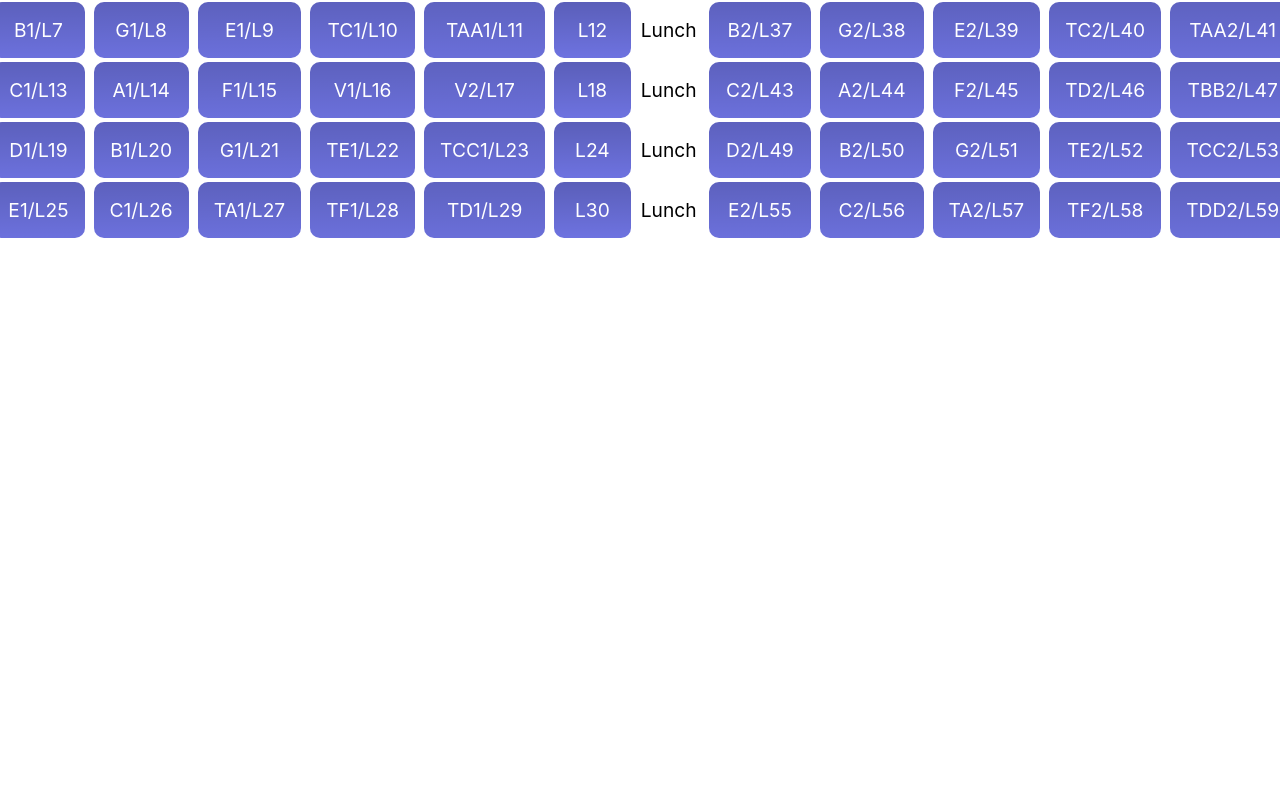
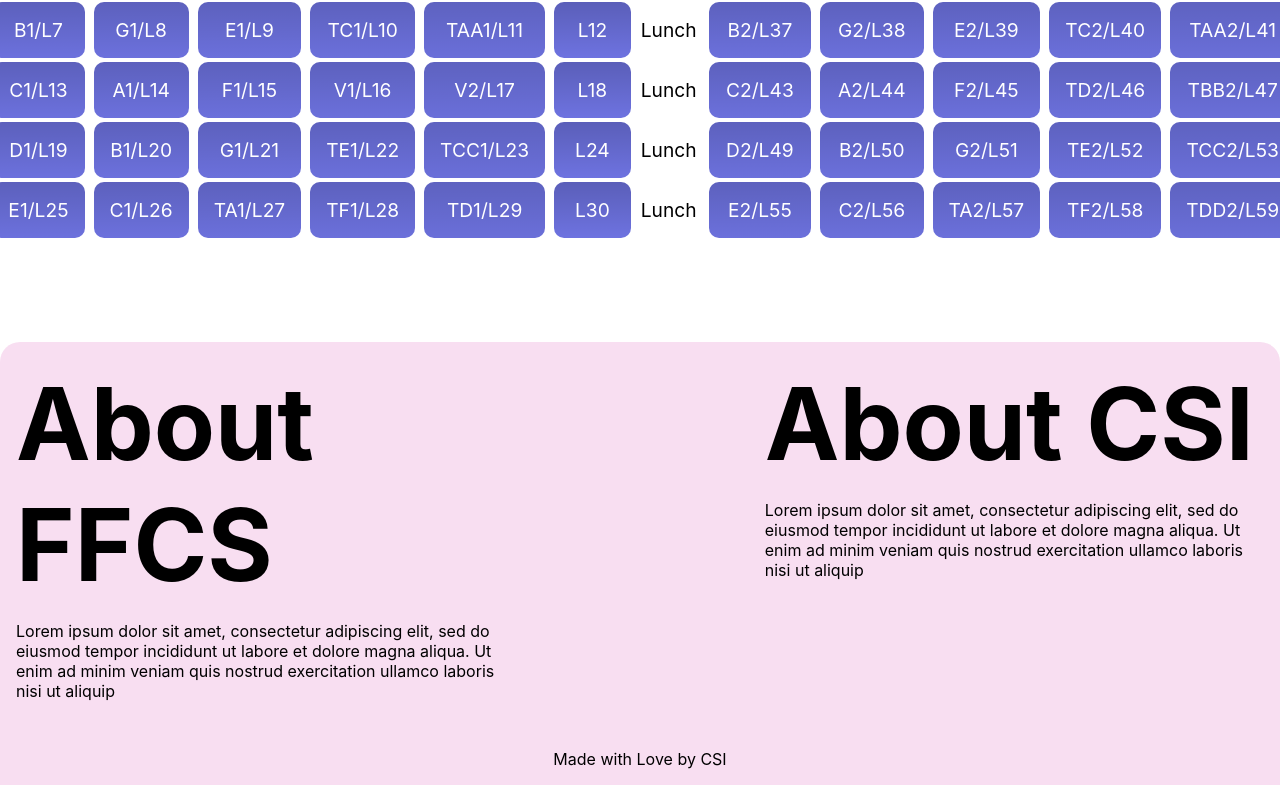
Before and after one commit to woaitsAryan/ffcsfrontend, a React (Create React App) app: page / in a window 1280 px wide. Shown: the part 2567-3352 px from the top of the page. Before the commit the page ends 2909 px from the top, so only its background shows below. Built offline with nearby package versions, Linux system fonts and the light colour scheme.

Commit message:
added footer

```diff
--- /dev/null
+++ b/src/components/Footer.tsx
@@ -0,0 +1,24 @@
+import React, { useState, useEffect } from 'react';
+import styles from '../css/footer.module.css';
+const Footer = () => {
+
+
+
+return (
+    <div className={styles.finalMainContainer}>
+  <div className={styles.mainContainer}>
+       <div className={styles.aboutFfcsContainer}>
+   <h1>About FFCS</h1>
+   <p>Lorem ipsum dolor sit amet, consectetur adipiscing elit, sed do eiusmod tempor incididunt ut labore et dolore magna aliqua. Ut enim ad minim veniam quis nostrud exercitation ullamco laboris nisi ut aliquip </p>
+    </div>
+   <div className={styles.aboutCsiContainer}>
+   <h1>About CSI</h1>
+   <p>Lorem ipsum dolor sit amet, consectetur adipiscing elit, sed do eiusmod tempor incididunt ut labore et dolore magna aliqua. Ut enim ad minim veniam quis nostrud exercitation ullamco laboris nisi ut aliquip </p>
+   </div>
+  </div>
+  <p>Made with Love by CSI</p>
+  </div>
+);
+};
+
+export default Footer;
--- /dev/null
+++ b/src/css/footer.module.css
@@ -0,0 +1,25 @@
+.mainContainer{
+    display: flex;
+    flex-direction: row;
+    padding: 1rem;
+    gap: 20%;
+
+}
+.finalMainContainer{
+    border-top-left-radius: 20px;
+    border-top-right-radius: 20px;
+    background-color: rgba(232, 147, 207, 0.3);
+    display: flex;
+    flex-direction: column;
+    align-items: center;
+}
+.aboutCsiContainer{
+    max-width: 40%;
+    display: flex;
+    flex-direction: column;
+}
+.aboutFfcsContainer{
+    max-width: 40%;
+    display: flex;
+    flex-direction: column;
+}
--- a/src/pages/landing.tsx
+++ b/src/pages/landing.tsx
@@ -7,8 +7,7 @@ import Styles from '../css/landing.module.css'
 import CourseType from '../components/CourseType';
 import Slots from '../components/Slots';
 import Timetable from '../components/Timetable';
-
-
+import Footer from '../components/Footer';
 
 const Landing = () => {
 
@@ -45,6 +44,7 @@ const Landing = () => {
     </div>
     <p className={Styles.title}>Timetable</p>
     <Timetable></Timetable>
+    <Footer></Footer>
     </div>
   );
 };
```
